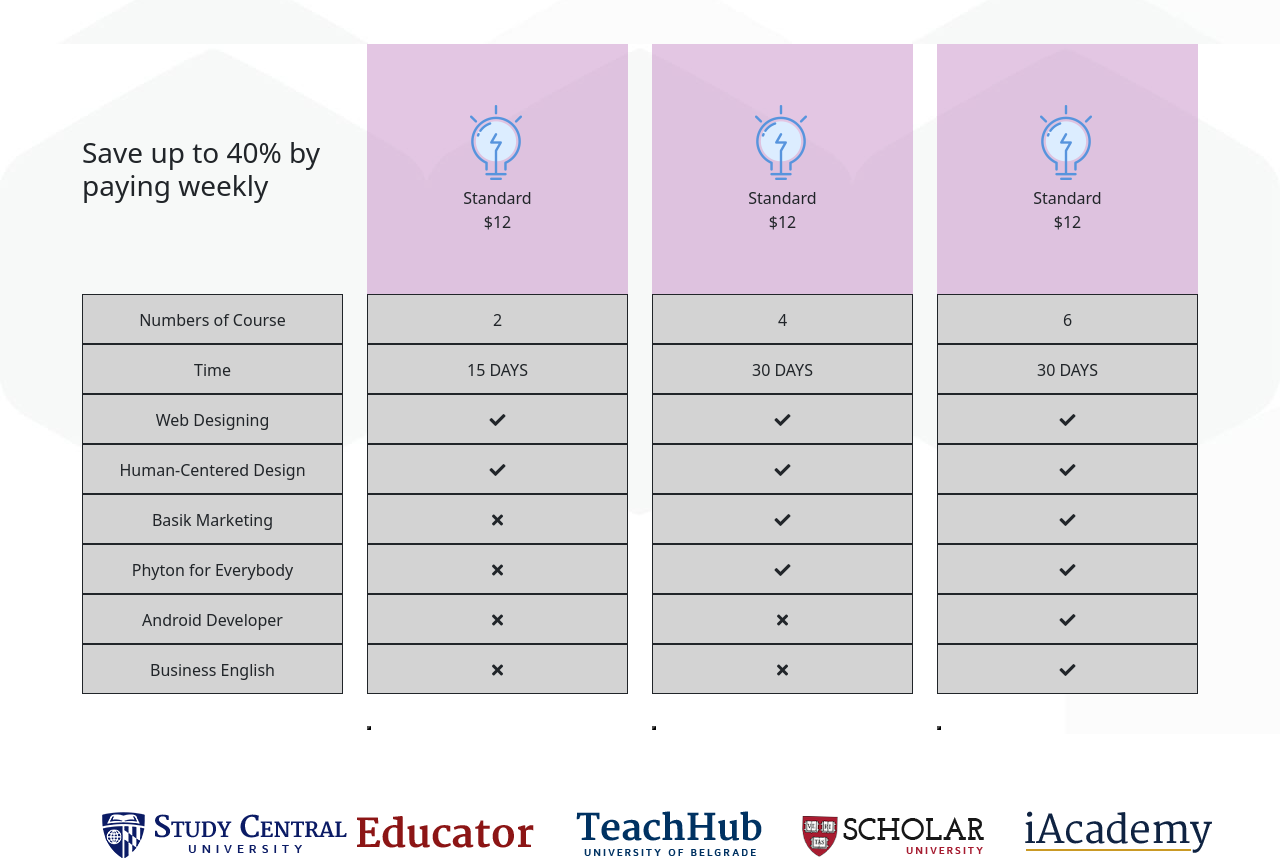
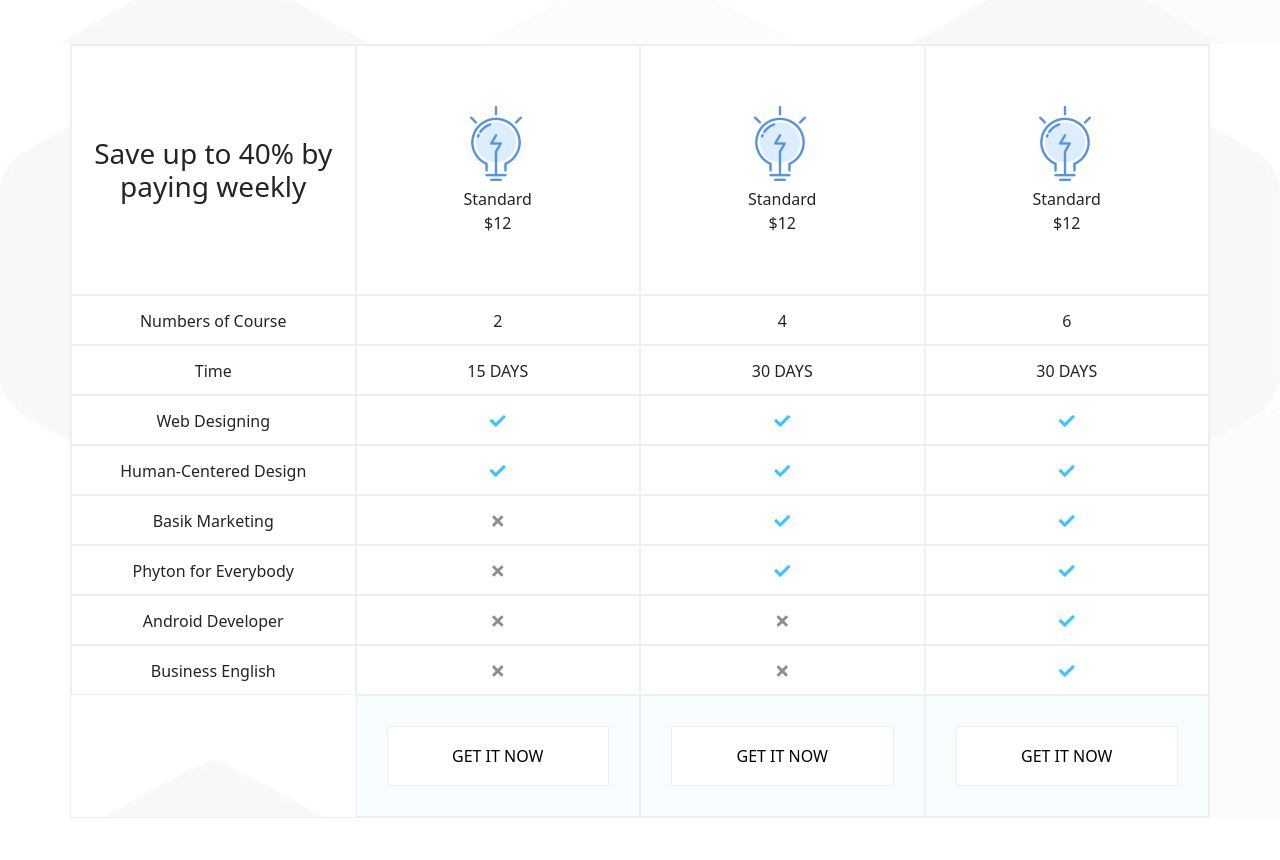
Before and after one commit to MarioFantasia/proj-html-vuejs, a Vue app: page / in a window 1280 px wide. Shown: the part 4160-5020 px from the top of the page. Built offline with nearby package versions, Linux system fonts and the light colour scheme.

Commit message:
section pricing

```diff
--- a/src/components/MainComponents/SectionPricing.vue
+++ b/src/components/MainComponents/SectionPricing.vue
@@ -31,7 +31,7 @@
                         <li><i class="fas fa-times"></i></li>
                     </ul>
                     <div class="button">
-                        <button></button>
+                        <button>GET IT NOW</button>
                     </div>
                 </div>
 
@@ -54,7 +54,7 @@
                         <li><i class="fas fa-times"></i></li>
                     </ul>
                     <div class="button">
-                        <button></button>
+                        <button>GET IT NOW</button>
                     </div>
                 </div>
 
@@ -77,7 +77,7 @@
                         <li><i class="fas fa-check"></i></li>
                     </ul>
                     <div class="button">
-                        <button></button>
+                        <button>GET IT NOW</button>
                     </div>
                 </div>
 
@@ -111,28 +111,62 @@ export default {
         background-image: url('../../assets/img/main/background-pattern.jpg');
         .container {
             height: 100%;
+            border: 1px solid #efefef;
+            .col-3 {
+                padding: 0;
+            }
         }
     }
 
     .box {
         height: 250px;
+        background-color: #fff;
+        border: 1px solid #efefef;
+    }
+
+    ul {
+        margin: 0;
     }
 
     li {
         height: 50px;
-        background-color: lightgrey;
+        background-color: #fff;
         border: 1px solid;
         text-align: center;
         line-height: 50px;
+        border: 1px solid #efefef;
+        .fa-check {
+            color: #40c4ff;
+        }
+
+        .fa-times {
+            color: #8f8f8f;
+        }
+
     }
 
     h3 {
         margin: auto 0;
+        text-align: center;
     }
 
     .box_image {
-        background-color: #a5a5;
         text-align: center;
         justify-content: center;
     }
+
+    .button {
+        text-align: center;
+        padding: 30px;
+        background-color: #f7fdff;
+        border: 1px solid #efefef;
+
+        button {
+            width: 100%;
+            height: 60px;
+            background-color: white;
+            border: 1px solid #efefef;
+
+        }
+    }
 </style>
```
